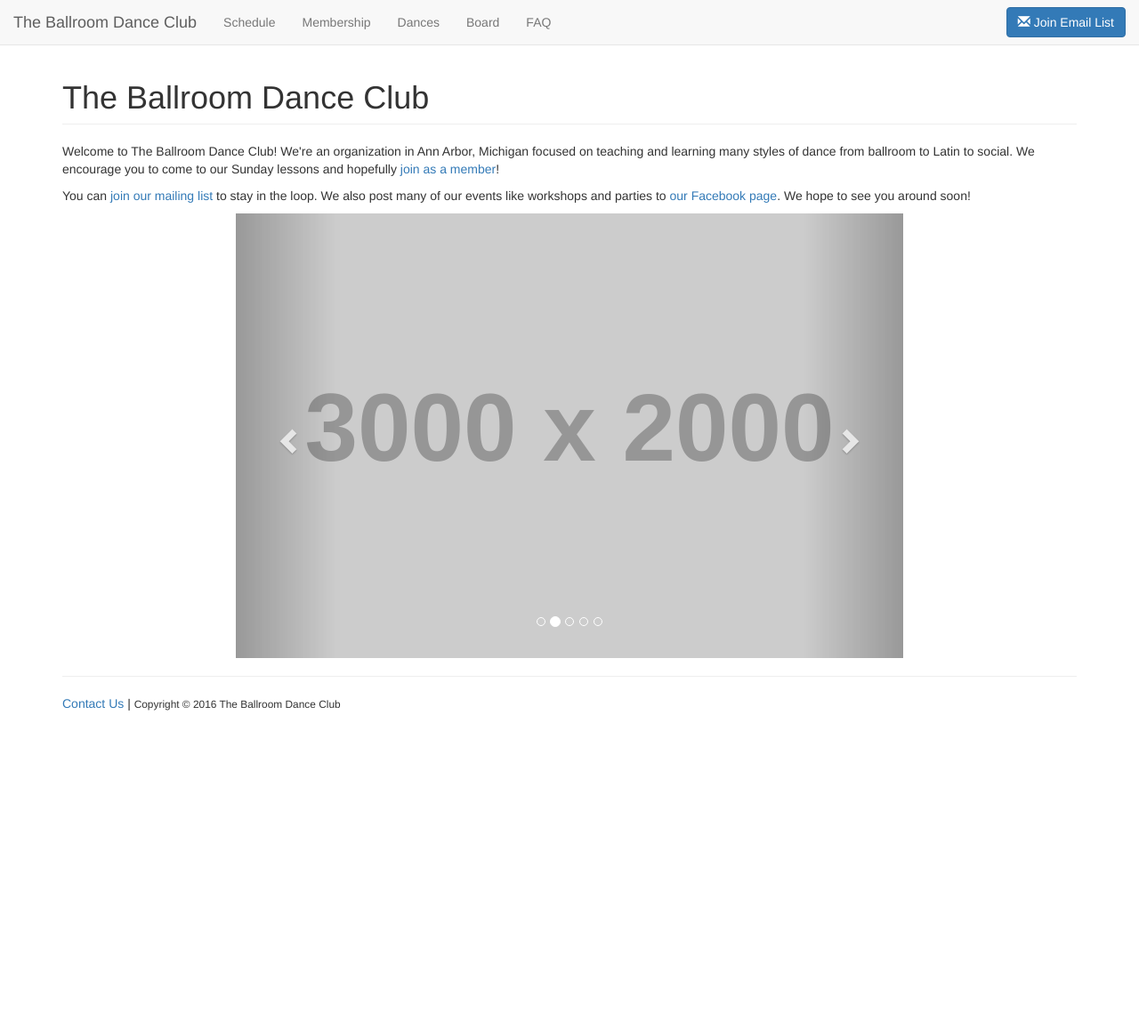
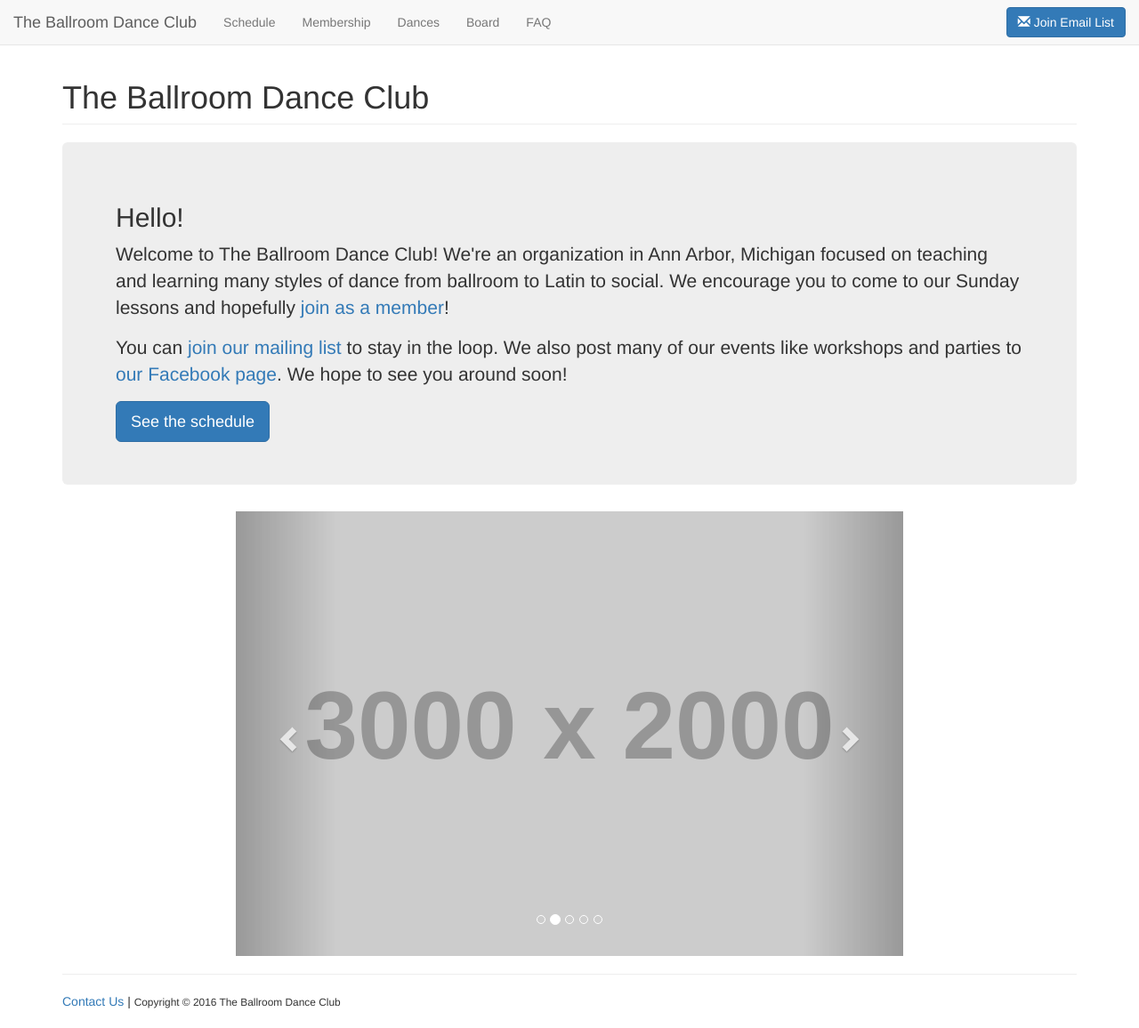
Before and after one commit to ballroom-dance-club/ballroom-dance-club.github.io, a Jekyll site: the page built from index.html, in a window 1280 px wide and 1156 px high. Shown: the whole window at 89% size. Built offline with Jekyll 4.4.1, drawn with Linux system fonts in a browser that asks for light colours; nearby versions of some CDN libraries.

Commit message:
Styling updates to front page and mailing list button

```diff
--- a/_layouts/default.html
+++ b/_layouts/default.html
@@ -12,6 +12,7 @@
         <header>
         {% include header.html %}
         </header>
+
         <div class="container">
             <h1 class="page-header">{{ page.title|default:"The Ballroom Dance Club" }}</h1>
             <main>
--- a/css/site.scss
+++ b/css/site.scss
@@ -17,3 +17,8 @@ body {
 dt {
     margin-top: 2rem;
 }
+
+.glyphicon {
+    height: 14px;
+    width: 14px;
+}
--- a/index.html
+++ b/index.html
@@ -4,6 +4,8 @@ seo:
   type: Organization
 ---
 
+<div class="jumbotron">
+    <h2>Hello!</h2>
     <p>
         Welcome to The Ballroom Dance Club! We're an organization in Ann Arbor, Michigan focused on
         teaching and learning many styles of dance from ballroom to Latin to social.
@@ -14,6 +16,8 @@ seo:
         We also post many of our events like workshops and parties to <a href="{{ site.facebook.publisher }}">our Facebook page</a>.
         We hope to see you around soon!
     </p>
+    <a class="btn btn-primary btn-lg" href="/schedule">See the schedule</a>
+</div>
 
 <div class="row">
     <div class="col-md-8 col-md-offset-2">
```
Lines whose indentation alone changed are shown as unchanged.
